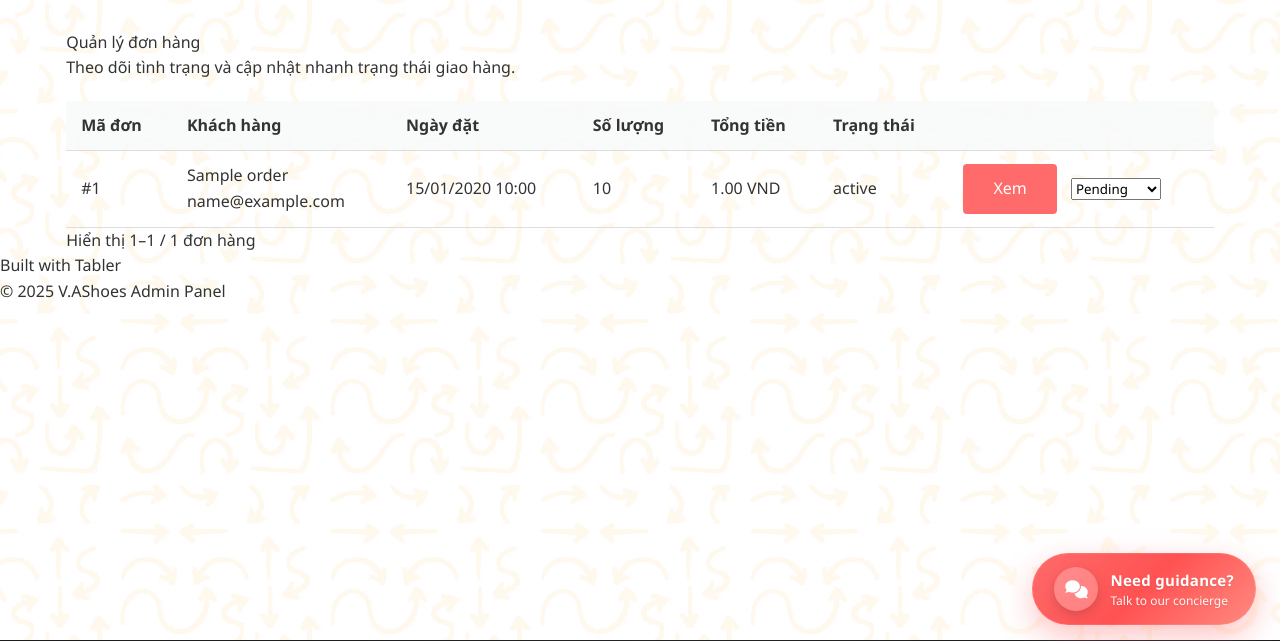
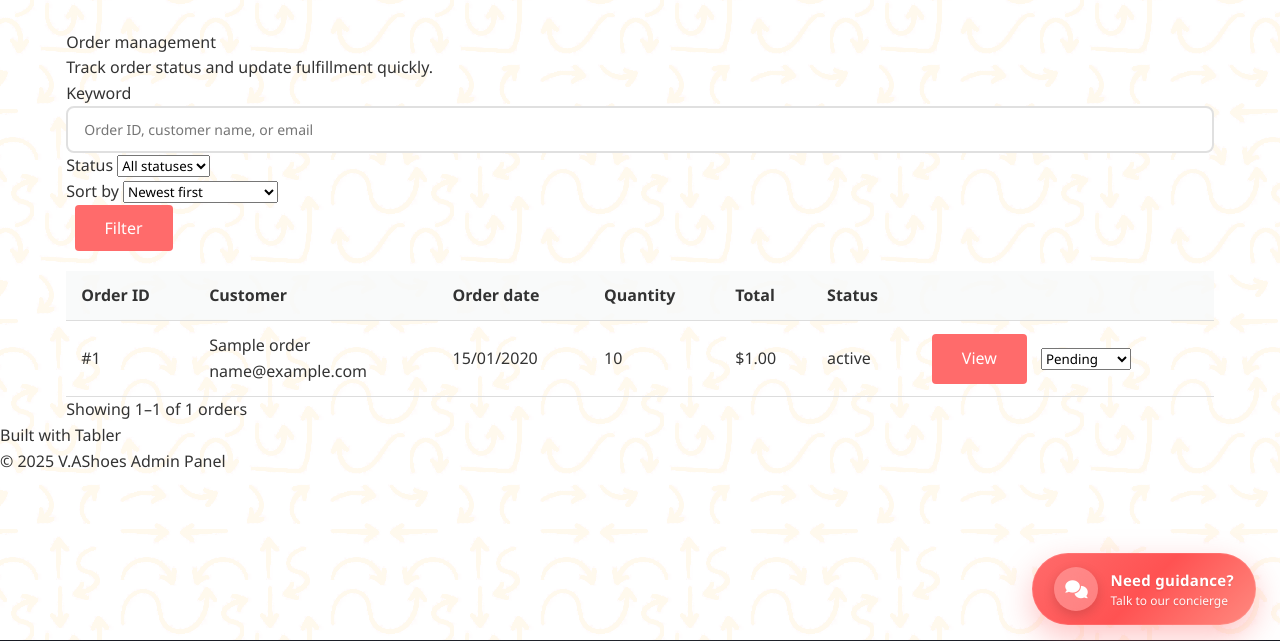
Before and after one commit to vietlecd/Ecommerce_Website, a PHP site: template views/admin/pages/orders.php in a window 1280 px wide. Shown: the part 151-792 px from the top of the page. Run offline with PHP 8.4, Linux system fonts and the light colour scheme; the template is opened without the code that fills it: most values are stand-ins (such as "Sample title", 1, 10 or a date in 2020); some libraries are stand-ins or nearby versions.

Commit message:
Add filter, search, and sort to admin orders
Enhanced the admin order management to support keyword search, status filtering, and sorting by date or order ID. Updated OrderModel to handle these filters and sorting in queries, and refactored views to display new filter controls and English labels. Also improved product management and order detail pages with English UI and clearer information.

```diff
--- a/views/admin/pages/orders.php
+++ b/views/admin/pages/orders.php
@@ -1,24 +1,39 @@
 <?php
 $statusStyles = [
-    'Pending' => ['bg-yellow-lt text-yellow-darker', 'Đang chờ'],
-    'Processing' => ['bg-blue-lt text-blue-darker', 'Đang xử lý'],
-    'Shipped' => ['bg-orange-lt text-orange-darker', 'Đang giao'],
-    'Delivered' => ['bg-green-lt text-green-darker', 'Hoàn tất'],
-    'Cancelled' => ['bg-red-lt text-red-darker', 'Đã hủy'],
+    'Pending'    => ['bg-yellow-lt text-yellow-darker', 'Pending'],
+    'Processing' => ['bg-blue-lt text-blue-darker', 'Processing'],
+    'Shipped'    => ['bg-orange-lt text-orange-darker', 'Shipped'],
+    'Delivered'  => ['bg-green-lt text-green-darker', 'Delivered'],
+    'Cancelled'  => ['bg-red-lt text-red-darker', 'Cancelled'],
 ];
 
-$totalOrders = $totalOrders ?? count($orders);
-$perPage = $perPage ?? max(1, count($orders));
-$currentPage = $currentPage ?? 1;
-$totalPages = $totalPages ?? 1;
-$offset = max(0, ($currentPage - 1) * $perPage);
-$fromRecord = $totalOrders > 0 ? $offset + 1 : 0;
-$toRecord = $totalOrders > 0 ? min($offset + count($orders), $totalOrders) : 0;
+$keyword      = $keyword      ?? '';
+$statusFilter = $statusFilter ?? '';
+$sort         = $sort         ?? 'date_desc';
+
+$totalOrders  = $totalOrders ?? count($orders);
+$perPage      = $perPage     ?? max(1, count($orders));
+$currentPage  = $currentPage ?? 1;
+$totalPages   = $totalPages  ?? 1;
+$offset       = max(0, ($currentPage - 1) * $perPage);
+$fromRecord   = $totalOrders > 0 ? $offset + 1 : 0;
+$toRecord     = $totalOrders > 0 ? min($offset + count($orders), $totalOrders) : 0;
 
 $baseQuery = [
     'controller' => 'adminOrder',
-    'action' => 'orders',
+    'action'     => 'orders',
 ];
+
+if ($keyword !== '') {
+    $baseQuery['keyword'] = $keyword;
+}
+if ($statusFilter !== '') {
+    $baseQuery['status'] = $statusFilter;
+}
+if ($sort !== 'date_desc') {
+    $baseQuery['sort'] = $sort;
+}
+
 $buildPageUrl = function (int $page) use ($baseQuery): string {
     if ($page < 1) {
         $page = 1;
@@ -32,20 +47,77 @@ $buildPageUrl = function (int $page) use ($baseQuery): string {
     <div class="card card-stacked">
       <div class="card-header">
         <div>
-          <div class="card-title">Quản lý đơn hàng</div>
-          <div class="text-secondary">Theo dõi tình trạng và cập nhật nhanh trạng thái giao hàng.</div>
+          <div class="card-title">Order management</div>
+          <div class="text-secondary">Track order status and update fulfillment quickly.</div>
         </div>
       </div>
+
+      <!-- FILTER BAR -->
+      <div class="card-body border-bottom py-3">
+        <form class="row g-2 align-items-end" method="get" action="/views/admin/index.php">
+          <input type="hidden" name="controller" value="adminOrder">
+          <input type="hidden" name="action" value="orders">
+
+          <div class="col-12 col-md-4 col-lg-4">
+            <label class="form-label">Keyword</label>
+            <input
+              type="text"
+              name="keyword"
+              class="form-control"
+              placeholder="Order ID, customer name, or email"
+              value="<?php echo htmlspecialchars($keyword); ?>"
+            >
+          </div>
+
+          <div class="col-6 col-md-3 col-lg-3">
+            <label class="form-label">Status</label>
+            <select name="status" class="form-select">
+              <option value="">All statuses</option>
+              <?php foreach (array_keys($statusStyles) as $st): ?>
+                <option value="<?php echo $st; ?>" <?php echo $statusFilter === $st ? 'selected' : ''; ?>>
+                  <?php echo $st; ?>
+                </option>
+              <?php endforeach; ?>
+            </select>
+          </div>
+
+          <div class="col-6 col-md-3 col-lg-3">
+            <label class="form-label">Sort by</label>
+            <select name="sort" class="form-select">
+              <option value="date_desc" <?php echo $sort === 'date_desc' ? 'selected' : ''; ?>>
+                Newest first
+              </option>
+              <option value="date_asc" <?php echo $sort === 'date_asc' ? 'selected' : ''; ?>>
+                Oldest first
+              </option>
+              <option value="id_desc" <?php echo $sort === 'id_desc' ? 'selected' : ''; ?>>
+                Order ID (high → low)
+              </option>
+              <option value="id_asc" <?php echo $sort === 'id_asc' ? 'selected' : ''; ?>>
+                Order ID (low → high)
+              </option>
+            </select>
+          </div>
+
+          <div class="col-12 col-md-2 col-lg-2">
+            <label class="form-label d-none d-md-block">&nbsp;</label>
+            <button type="submit" class="btn btn-outline-primary w-100">
+              <i class="ti ti-search me-1"></i> Filter
+            </button>
+          </div>
+        </form>
+      </div>
+
       <?php if (empty($orders)): ?>
         <div class="card-body">
           <div class="empty">
-            <div class="empty-header">Chưa có đơn hàng</div>
+            <div class="empty-header">No orders found</div>
             <p class="empty-subtitle text-secondary">
-              Hệ thống chưa ghi nhận đơn hàng nào. Khi khách mua tại cửa hàng, yêu cầu sẽ xuất hiện ở đây để bạn xác nhận.
+              There are no orders matching the current filters. Try adjusting your filters or wait for new orders.
             </p>
             <div class="empty-action">
               <a href="/index.php?controller=home&action=index" class="btn btn-primary">
-                <i class="ti ti-arrow-left me-1"></i> Quay lại trang bán hàng
+                <i class="ti ti-arrow-left me-1"></i> Back to storefront
               </a>
             </div>
           </div>
@@ -55,20 +127,20 @@ $buildPageUrl = function (int $page) use ($baseQuery): string {
           <table class="table table-vcenter">
             <thead>
               <tr>
-                <th>Mã đơn</th>
-                <th>Khách hàng</th>
-                <th>Ngày đặt</th>
-                <th class="text-center">Số lượng</th>
-                <th>Tổng tiền</th>
-                <th>Trạng thái</th>
+                <th>Order ID</th>
+                <th>Customer</th>
+                <th>Order date</th>
+                <th class="text-center">Quantity</th>
+                <th>Total</th>
+                <th>Status</th>
                 <th class="w-1"></th>
               </tr>
             </thead>
             <tbody>
               <?php foreach ($orders as $order): ?>
                 <?php
-                $status = $order['Status'] ?? 'Pending';
-                $style = $statusStyles[$status][0] ?? 'bg-secondary-lt text-secondary';
+                $status      = $order['Status'] ?? 'Pending';
+                $style       = $statusStyles[$status][0] ?? 'bg-secondary-lt text-secondary';
                 $statusLabel = $statusStyles[$status][1] ?? $status;
                 ?>
                 <tr>
@@ -77,23 +149,29 @@ $buildPageUrl = function (int $page) use ($baseQuery): string {
                     <div class="fw-semibold"><?php echo htmlspecialchars($order['customer_name']); ?></div>
                     <div class="text-secondary small"><?php echo htmlspecialchars($order['Email']); ?></div>
                   </td>
-                  <td><?php echo date('d/m/Y H:i', strtotime($order['Date'])); ?></td>
+                  <td><?php echo date('d/m/Y', strtotime($order['Date'])); ?></td>
                   <td class="text-center"><?php echo (int)($order['Quantity'] ?? 0); ?></td>
-                  <td><?php echo number_format($order['Total_price'], 2); ?> VND</td>
+                  <td><?php echo '$' . number_format($order['Total_price'], 2); ?></td>
                   <td>
                     <span class="badge <?php echo $style; ?>"><?php echo htmlspecialchars($statusLabel); ?></span>
                   </td>
                   <td class="text-end">
                     <div class="btn-list flex-nowrap mb-0">
-                      <a href="/views/admin/index.php?controller=adminOrder&action=orderDetail&id=<?php echo $order['OrderID']; ?>" class="btn btn-sm btn-outline-secondary">
-                        <i class="ti ti-eye me-1"></i> Xem
+                      <a
+                        href="/views/admin/index.php?controller=adminOrder&action=orderDetail&id=<?php echo $order['OrderID']; ?>"
+                        class="btn btn-sm btn-outline-secondary"
+                      >
+                        <i class="ti ti-eye me-1"></i> View
                       </a>
-                      <select class="form-select form-select-sm" onchange="updateOrderStatus(<?php echo $order['OrderID']; ?>, this.value)">
-                        <option value="Pending" <?php echo $status === 'Pending' ? 'selected' : ''; ?>>Pending</option>
+                      <select
+                        class="form-select form-select-sm"
+                        onchange="updateOrderStatus(<?php echo $order['OrderID']; ?>, this.value)"
+                      >
+                        <option value="Pending"    <?php echo $status === 'Pending' ? 'selected' : ''; ?>>Pending</option>
                         <option value="Processing" <?php echo $status === 'Processing' ? 'selected' : ''; ?>>Processing</option>
-                        <option value="Shipped" <?php echo $status === 'Shipped' ? 'selected' : ''; ?>>Shipped</option>
-                        <option value="Delivered" <?php echo $status === 'Delivered' ? 'selected' : ''; ?>>Delivered</option>
-                        <option value="Cancelled" <?php echo $status === 'Cancelled' ? 'selected' : ''; ?>>Cancelled</option>
+                        <option value="Shipped"    <?php echo $status === 'Shipped' ? 'selected' : ''; ?>>Shipped</option>
+                        <option value="Delivered"  <?php echo $status === 'Delivered' ? 'selected' : ''; ?>>Delivered</option>
+                        <option value="Cancelled"  <?php echo $status === 'Cancelled' ? 'selected' : ''; ?>>Cancelled</option>
                       </select>
                     </div>
                   </td>
@@ -102,15 +180,16 @@ $buildPageUrl = function (int $page) use ($baseQuery): string {
             </tbody>
           </table>
         </div>
+
         <div class="card-footer d-flex align-items-center">
           <p class="m-0 text-secondary">
-            Hiển thị <?php echo $fromRecord; ?>–<?php echo $toRecord; ?> / <?php echo $totalOrders; ?> đơn hàng
+            Showing <?php echo $fromRecord; ?>–<?php echo $toRecord; ?> of <?php echo $totalOrders; ?> orders
           </p>
           <?php if ($totalPages > 1): ?>
             <ul class="pagination m-0 ms-auto">
               <li class="page-item <?php echo $currentPage <= 1 ? 'disabled' : ''; ?>">
                 <a class="page-link" href="<?php echo $buildPageUrl(max(1, $currentPage - 1)); ?>" tabindex="-1">
-                  <i class="ti ti-chevron-left"></i> Trước
+                  <i class="ti ti-chevron-left"></i> Prev
                 </a>
               </li>
               <?php for ($i = 1; $i <= $totalPages; $i++): ?>
@@ -120,7 +199,7 @@ $buildPageUrl = function (int $page) use ($baseQuery): string {
               <?php endfor; ?>
               <li class="page-item <?php echo $currentPage >= $totalPages ? 'disabled' : ''; ?>">
                 <a class="page-link" href="<?php echo $buildPageUrl(min($totalPages, $currentPage + 1)); ?>">
-                  Sau <i class="ti ti-chevron-right"></i>
+                  Next <i class="ti ti-chevron-right"></i>
                 </a>
               </li>
             </ul>
@@ -136,7 +215,7 @@ function updateOrderStatus(orderId, status) {
   if (!orderId || !status) {
     return;
   }
-  const confirmed = confirm('Bạn có chắc chắn muốn cập nhật trạng thái đơn hàng này?');
+  const confirmed = confirm('Are you sure you want to update this order status?');
   if (!confirmed) {
     return;
   }
```
Also changed, not shown: controllers/AdminOrderController.php (+35 -19 lines), models/OrderModel.php (+151 -48 lines), views/admin/pages/order-detail.php (+46 -35 lines), views/admin/pages/products.php (+66 -39 lines).
